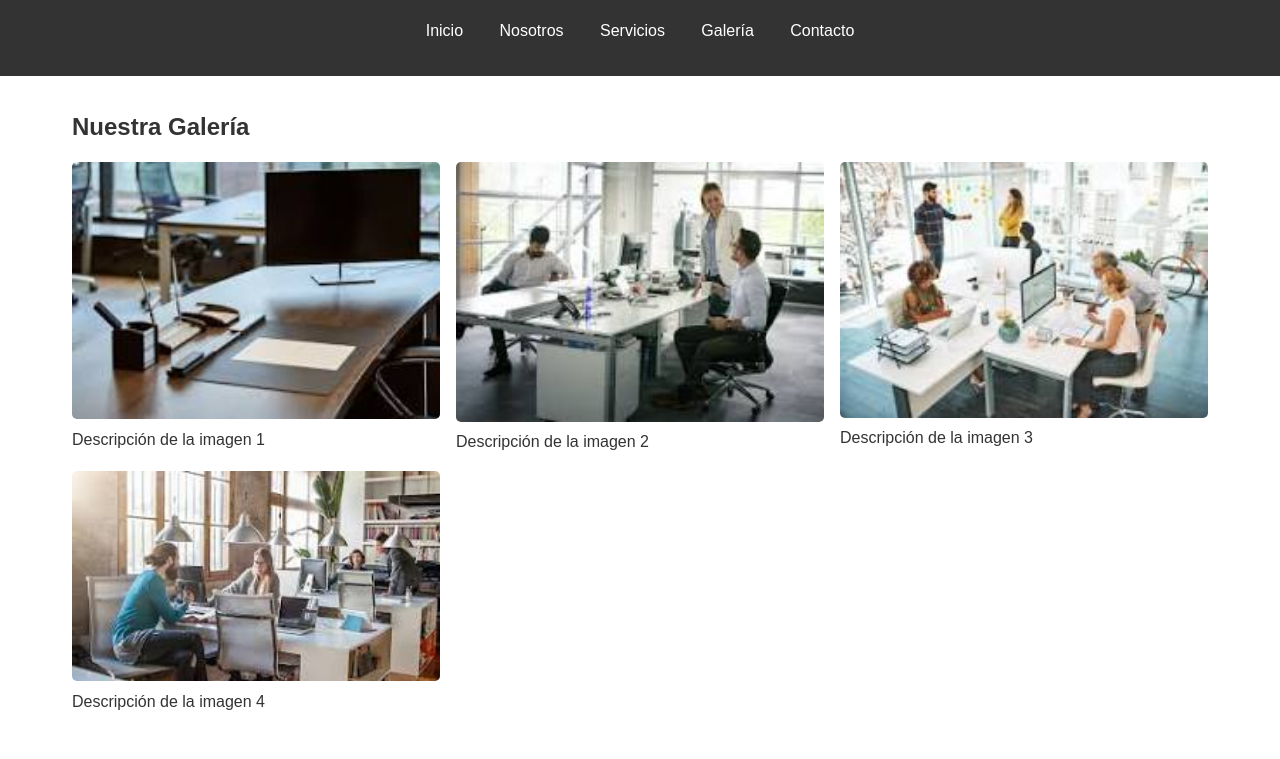
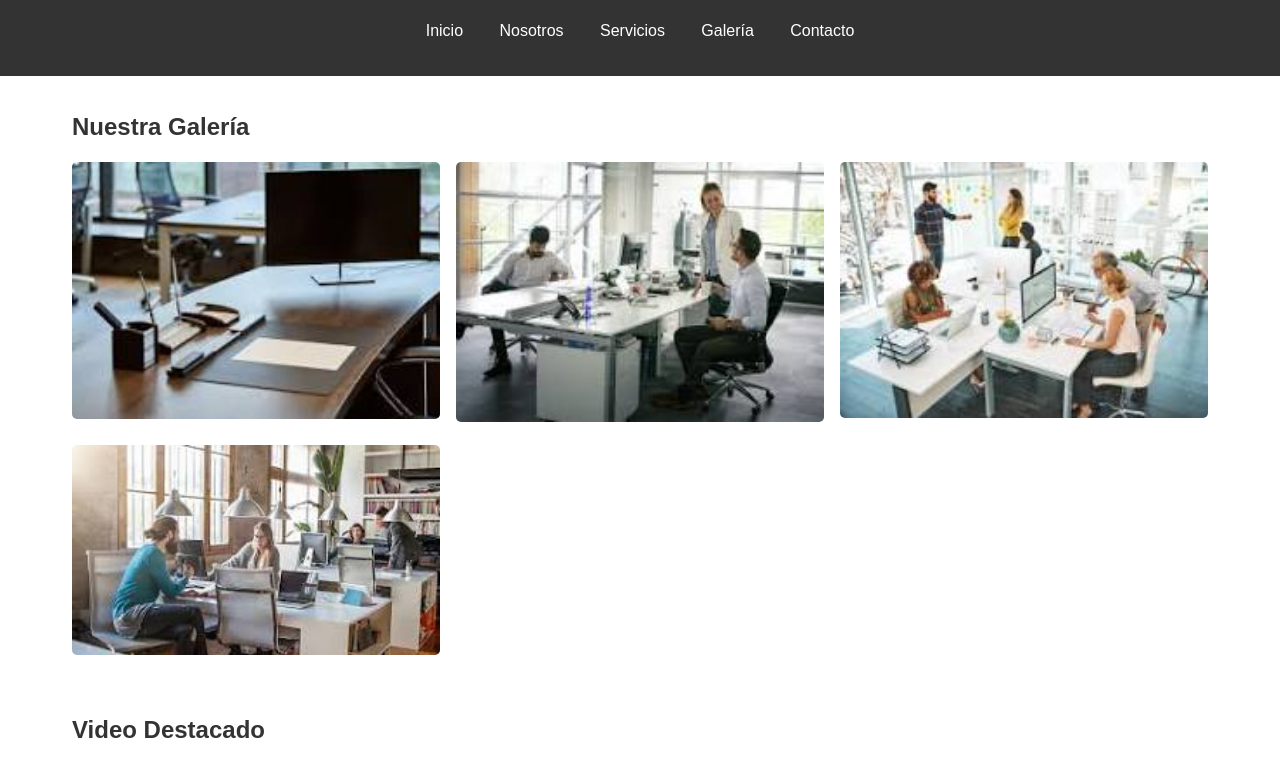
Before and after one commit to nicosiaurukas/It-Facilities-Web, a plain HTML site: page gallery.html in a window 1280 px wide. Shown: the part 81-840 px from the top of the page. Drawn offline with Linux system fonts and the light colour scheme.

Commit message:
Remove description images

```diff
--- a/gallery.html
+++ b/gallery.html
@@ -27,19 +27,15 @@
             <div class="gallery-grid">
                 <figure>
                     <img src="img/ofi1.jpg" alt="Imagen 1" width="150" height="50">
-                    <figcaption>Descripción de la imagen 1</figcaption>
                 </figure>
                 <figure>
                     <img src="img/ofi2.jpg" alt="Imagen 2" width="150" height="50">
-                    <figcaption>Descripción de la imagen 2</figcaption>
                 </figure>
                 <figure>
                     <img src="img/ofi3.jpg" alt="Imagen 3" width="150" height="50">
-                    <figcaption>Descripción de la imagen 3</figcaption>
                 </figure>
                 <figure>
                     <img src="img/ofi4.jpg" alt="Imagen 4" width="150" height="50">
-                    <figcaption>Descripción de la imagen 4</figcaption>
                 </figure>
             </div>
         </section>
```
